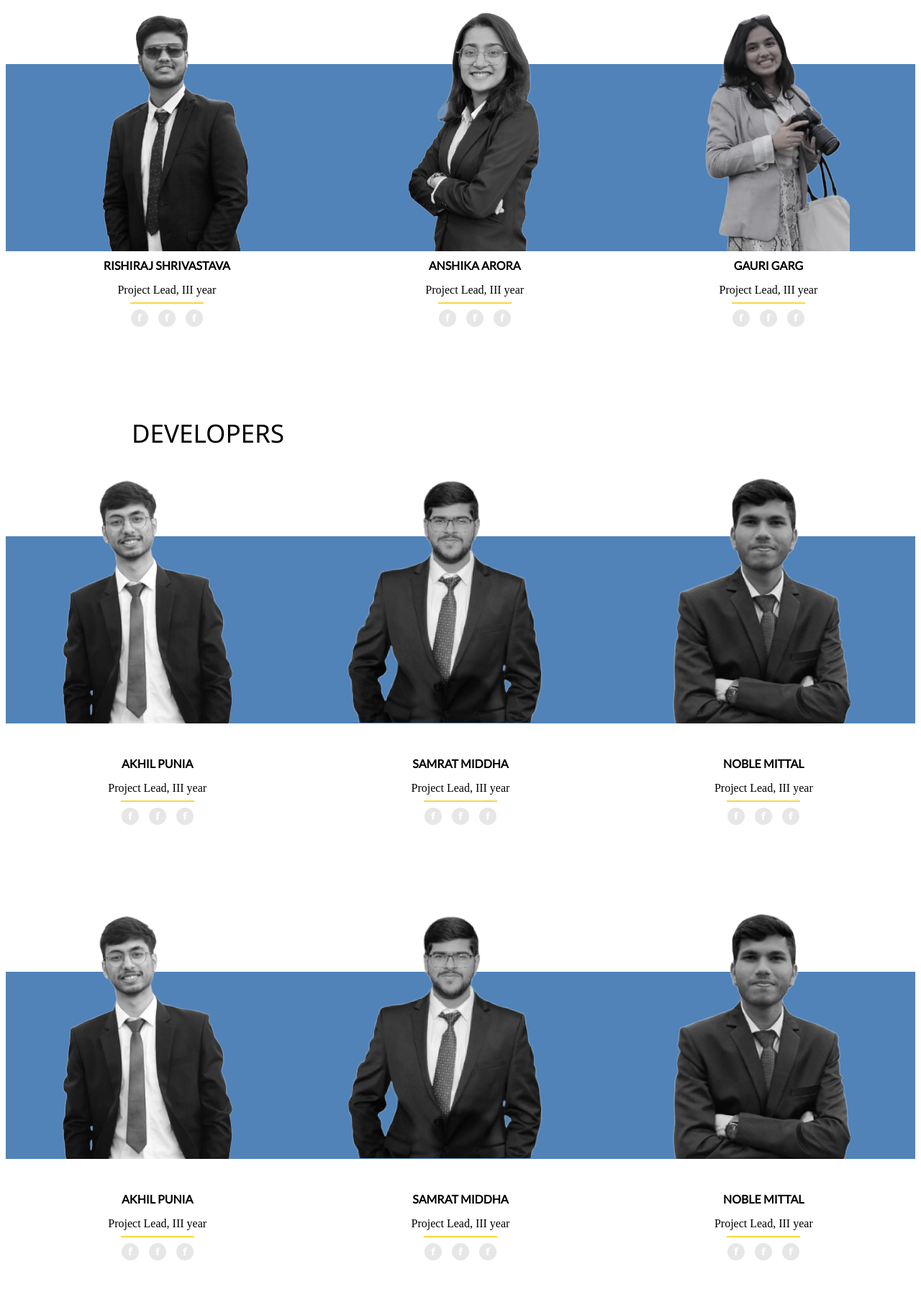
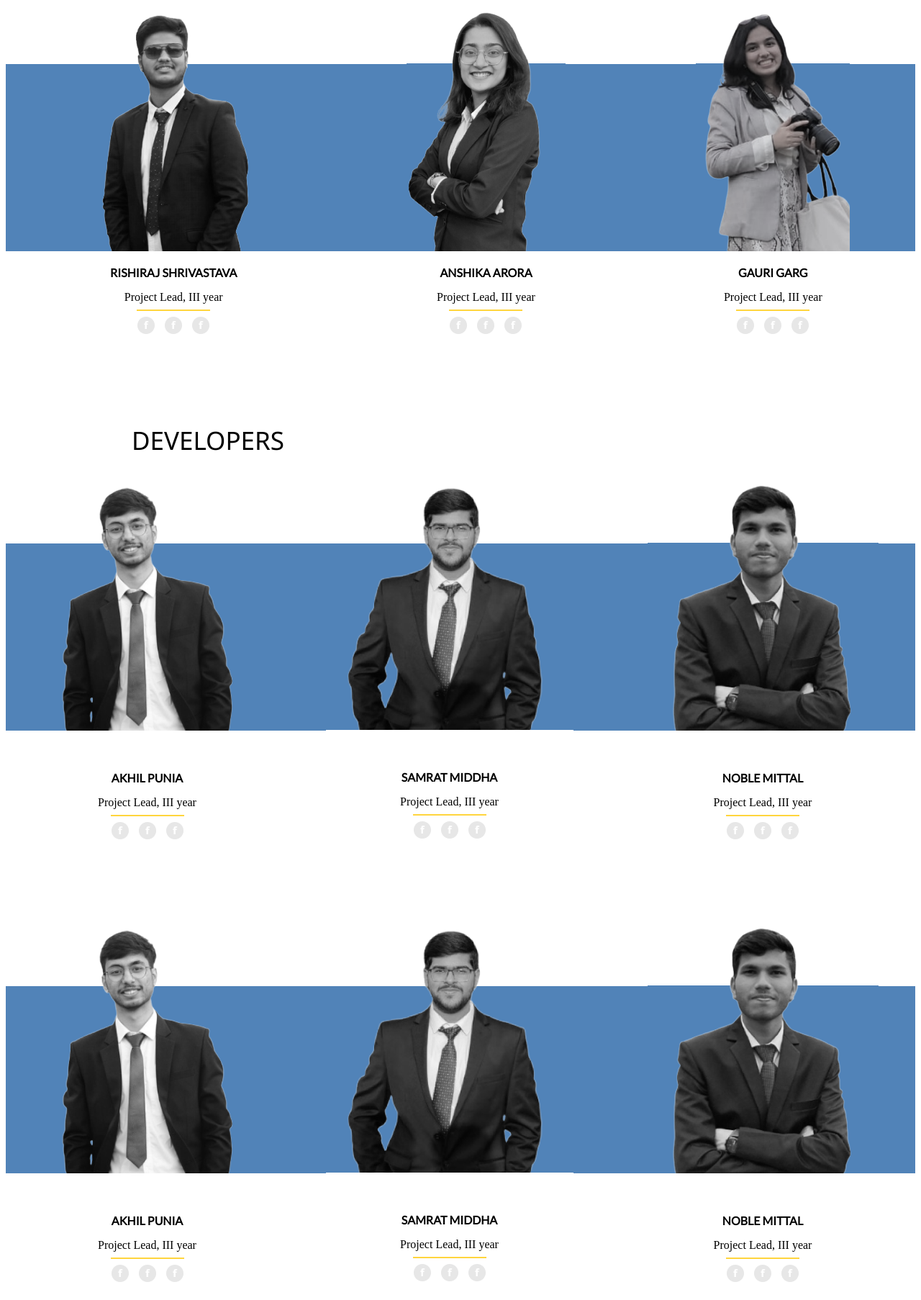
Before and after one commit to Bhed811/img_teampage, a plain HTML site: page index.html in a window 1280 px wide. Shown: the part 674-2480 px from the top of the page at 72% size. Drawn offline with Linux system fonts and the light colour scheme.

Commit message:
my changes

```diff
--- a/index.html
+++ b/index.html
@@ -111,17 +111,42 @@
             <div class="person1">
                 <img class="bw" src="./persons-images/rishiraj.png" alt="">
                 <img class="coloured " src="./persons-images/rishiraj2.png" alt="">
+                <div class="person-detail">
+                    <p class="name">RISHIRAJ SHRIVASTAVA</p>
+                    Project Lead, III year
+                    <br>
+                    <hr style="width: 100px;">
+                    <img src="./persons-images/icons.png" alt="">
+                </div>
             </div>
             <div class="person2">
+                <div class="bluebg">
                 <img class="bw" style="margin-top: 15px;" src="./persons-images/anshika.png" alt="">
                 <img class="coloured" style="margin-top: 15px;" src="./persons-images/anshika2.png" alt="">
+                </div>
+                <div class="person-detail">
+                    <p class="name">ANSHIKA ARORA</p>
+                    Project Lead, III year
+                    <br>
+                    <hr style="width: 100px;">
+                    <img src="./persons-images/icons.png" alt="">
+                </div>
             </div>
             <div class="person3">
+                <div class="bluebg">
                 <img class="bw" style="margin-top: 15px;" src="./persons-images/gauri.png" alt="">
                 <img class="coloured" style="margin-top: 15px;" src="./persons-images/gauri2.png" alt="">
+                </div>
+                <div class="person-detail">
+                    <p class="name">GAURI GARG</p>
+                    Project Lead, III year
+                    <br>
+                    <hr style="width: 100px;">
+                    <img src="./persons-images/icons.png" alt="">
+                </div>
             </div>
         </div>
-        <div class="persons-details">
+        <!-- <div class="persons-details">
             <div class="person-detail">
                 <p class="name">RISHIRAJ SHRIVASTAVA</p>
                 Project Lead, III year
@@ -143,7 +168,7 @@
                 <hr style="width: 100px;">
                 <img src="./persons-images/icons.png" alt="">
             </div>
-        </div>
+        </div> -->
     </div>
 </nav>
     <div class="developers">
@@ -153,17 +178,42 @@
             <div class="person4">
                 <img class="bw" style="margin-top: -10px;" src="./persons-images/akhil.png" alt="">
                 <img class="coloured" style="margin-top: -10px;" src="./persons-images/akhil2.png" alt="">
+                <div class="person-detail"><br><br>
+                    <p class="name">AKHIL PUNIA</p>
+                    Project Lead, III year
+                    <br>
+                    <hr style="width: 100px;">
+                    <img src="./persons-images/icons.png" alt="">
+                </div>
             </div>
             <div class="person5">
+                <div class="bluebg">
                 <img class="bw" style="margin-top: -30px;" src="./persons-images/samrat.png" alt="">
                 <img class="coloured" style="margin-top: -30px;" src="./persons-images/samrat2.png" alt="">
+                </div>
+                <div class="person-detail"><br><br>
+                    <p class="name">SAMRAT MIDDHA</p>
+                    Project Lead, III year
+                    <br>
+                    <hr style="width: 100px;">
+                    <img src="./persons-images/icons.png" alt="">
+                </div>
             </div>
             <div class="person6">
+                <div class="bluebg">
                 <img class="bw" style="margin-top: -12px;" src="./persons-images/noble.png" alt="">
                 <img class="coloured" style="margin-top: -12px;" src="./persons-images/noble2.png" alt="">
+                </div>
+                <div class="person-detail"><br><br>
+                    <p class="name">NOBLE MITTAL</p>
+                    Project Lead, III year
+                    <br>
+                    <hr style="width: 100px;">
+                    <img src="./persons-images/icons.png" alt="">
+                </div>
             </div>
         </div>
-        <div class="persons-details">
+        <!-- <div class="persons-details">
             <div class="person-detail"><br><br>
                 <p class="name">AKHIL PUNIA</p>
                 Project Lead, III year
@@ -185,7 +235,7 @@
                 <hr style="width: 100px;">
                 <img src="./persons-images/icons.png" alt="">
             </div>
-        </div>
+        </div> -->
     </div>
         <div class="developers dev-2">
         <div class="bg-blue thirdbg"></div>
@@ -193,17 +243,42 @@
             <div class="person7">
                 <img class="bw" style="margin-top: -10px;" src="./persons-images/akhil.png" alt="">
                 <img class="coloured" style="margin-top: -10px;" src="./persons-images/akhil2.png" alt="">
+                <div class="person-detail"><br><br>
+                    <p class="name">AKHIL PUNIA</p>
+                    Project Lead, III year
+                    <br>
+                    <hr style="width: 100px;">
+                    <img src="./persons-images/icons.png" alt="">
+                </div>
             </div>
             <div class="person8">
+                <div class="bluebg">
                 <img class="bw" style="margin-top: -30px;" src="./persons-images/samrat.png" alt="">
                 <img class="coloured" style="margin-top: -30px;" src="./persons-images/samrat2.png" alt="">
+                </div>
+                <div class="person-detail"><br><br>
+                    <p class="name">SAMRAT MIDDHA</p>
+                    Project Lead, III year
+                    <br>
+                    <hr style="width: 100px;">
+                    <img src="./persons-images/icons.png" alt="">
+                </div>
             </div>
             <div class="person9">
+                <div class="bluebg">
                 <img class="bw" style="margin-top: -12px;" src="./persons-images/noble.png" alt="">
                 <img class="coloured" style="margin-top: -12px;" src="./persons-images/noble2.png" alt="">
+                </div>
+                <div class="person-detail"><br><br>
+                    <p class="name">NOBLE MITTAL</p>
+                    Project Lead, III year
+                    <br>
+                    <hr style="width: 100px;">
+                    <img src="./persons-images/icons.png" alt="">
+                </div>
             </div>
         </div>
-        <div class="persons-details">
+        <!-- <div class="persons-details">
             <div class="person-detail"><br><br>
                 <p class="name">AKHIL PUNIA</p>
                 Project Lead, III year
@@ -225,7 +300,7 @@
                 <hr style="width: 100px;">
                 <img src="./persons-images/icons.png" alt="">
             </div>
-        </div>
+        </div> -->
     </div>
     <footer>
 
@@ -246,6 +321,7 @@
                 </div>
 
             </div>
+            <div class="footer-twocolumns">
             <div class="explore">
                 <p>Explore</p><br>
                 <a href="#">Departments</a><br>
@@ -267,6 +343,7 @@
                 <a href="#">Departments</a><br>
                 <a href="#">Departments</a>
 
+            </div>
             </div>
             <div>
                 <img src="./footer-images/Rectangle 347.png" alt="">
--- a/style.css
+++ b/style.css
@@ -122,6 +122,7 @@ hr{
     margin-top: -361px;
     justify-content: space-around;
     align-items: center;
+    flex-wrap: wrap;
 }
 .persons-details{
     display: flex;
@@ -327,6 +328,20 @@ section {
     height: calc(100vh - 300px);
     position: sticky;
 }
+.footer-twocolumns{
+    display: flex;
+    flex-direction: row;
+    column-gap: 50px;
+}
+.bluebg{
+    background: linear-gradient(to top,
+                white 0%,
+                white 1%,
+                #5183B8 1%,
+                #5183B8 72.5%,
+                white 72.5%,
+                white 100%);
+}
 
 @media (max-width: 1400px) {
     section{
@@ -369,12 +384,12 @@ section {
         flex-direction: column;
         justify-content: center;
         align-items: center;
-        row-gap: 4      0px;
+        row-gap: 40px;
     }
 
-    .bw ,.coloured{
+    /* .bw ,.coloured{
         width: 30vw;
-    }
+    } */
     .logo{
         width: 60vw;
     }
@@ -407,3 +422,8 @@ section {
         height: 250px;
     }
 }
+@media(max-wdith:650px){
+    .bluebg{
+        display:block;
+    }
+}
```
